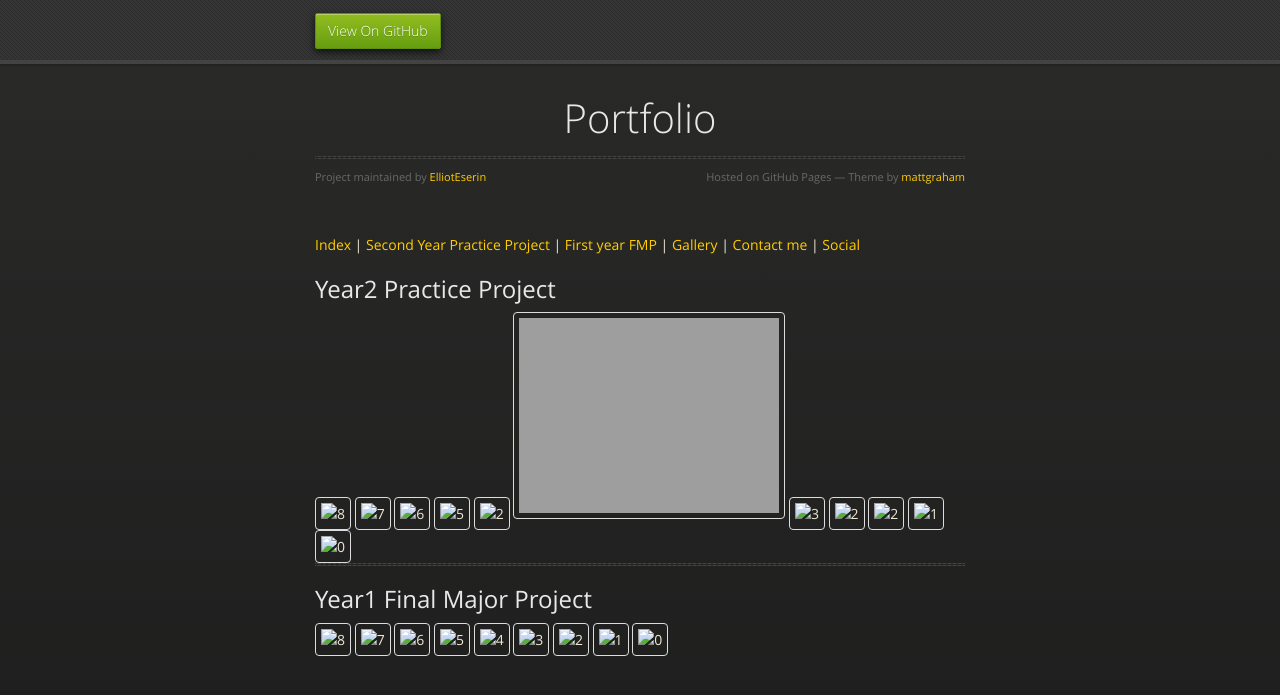
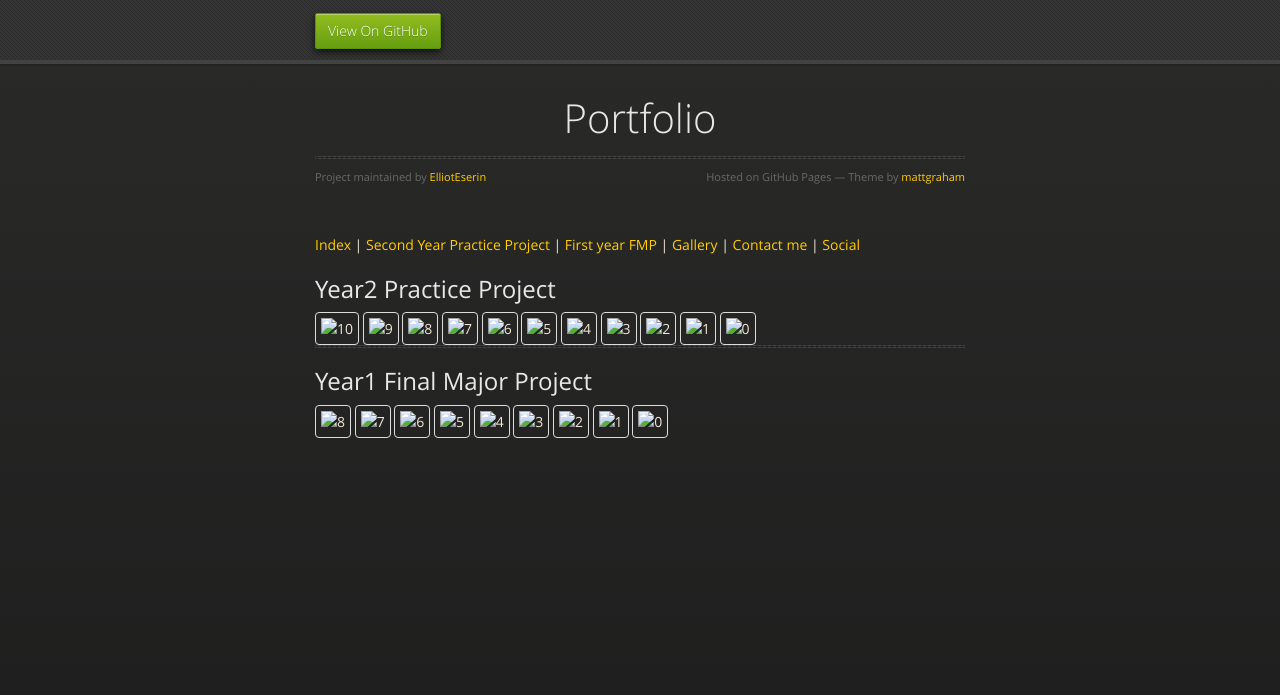
Before and after one commit to ElliotEserin/Portfolio, a Jekyll site: the page built from gallery.md, in a window 1280 px wide. Shown: the top 695 px of the page. Built offline with Jekyll 4.4.1, drawn with Linux system fonts in a browser that asks for light colours; our own code applies the rules of GitHub Pages for plain Markdown files; the repository's description, which GitHub fills in, is left out.

Commit message:
Update gallery.md

```diff
--- a/gallery.md
+++ b/gallery.md
@@ -11,14 +11,14 @@
 </head>
 <body>
 <h2>Year2 Practice Project</h2>
-<img src="https://ellioteserin.github.io/portfolio/assets/images/Year2 Practice/finished5.JPG" alt="8" style="width:40%">
-<img src="https://ellioteserin.github.io/portfolio/assets/images/Year2 Practice/Photo0.png" alt="7" style="width:40%">
-<img src="https://ellioteserin.github.io/portfolio/assets/images/Year2 Practice/Capture.JPG" alt="6" style="width:40%">
-<img src="https://ellioteserin.github.io/portfolio/assets/images/Year2 Practice/Finished1.JPG" alt="5" style="width:40%">
-<img src="https://ellioteserin.github.io/portfolio/assets/images/Year2 Practice/CaptureCode.JPG" alt="2" style="width:40%">
-<img src="https://ellioteserin.github.io/portfolio/assets/images/Year2 Practice/week4" alt="4" style="width:40%">
-<img src="https://ellioteserin.github.io/portfolio/assets/images/Year2 Practice/week3 2.png" alt="3" style="width:40%">
-<img src="https://ellioteserin.github.io/portfolio/assets/images/Year2 Practice/week3 1.png" alt="2" style="width:40%">
+<img src="https://ellioteserin.github.io/portfolio/assets/images/Year2 Practice/finished4.JPG" alt="10" style="width:40%">
+<img src="https://ellioteserin.github.io/portfolio/assets/images/Year2 Practice/Photo0.png" alt="9" style="width:40%">
+<img src="https://ellioteserin.github.io/portfolio/assets/images/Year2 Practice/Capture.JPG" alt="8" style="width:40%">
+<img src="https://ellioteserin.github.io/portfolio/assets/images/Year2 Practice/finished1.JPG" alt="7" style="width:40%">
+<img src="https://ellioteserin.github.io/portfolio/assets/images/Year2 Practice/CaptureCode.JPG" alt="6" style="width:40%">
+<img src="https://ellioteserin.github.io/portfolio/assets/images/Year2 Practice/week4.png" alt="5" style="width:40%">
+<img src="https://ellioteserin.github.io/portfolio/assets/images/Year2 Practice/week3 2.png" alt="4" style="width:40%">
+<img src="https://ellioteserin.github.io/portfolio/assets/images/Year2 Practice/week3 1.png" alt="3" style="width:40%">
 <img src="https://ellioteserin.github.io/portfolio/assets/images/Year2 Practice/CaptureShader.JPG" alt="2" style="width:40%">
 <img src="https://ellioteserin.github.io/portfolio/assets/images/Year2 Practice/week2.JPG" alt="1" style="width:40%">
 <img src="https://ellioteserin.github.io/portfolio/assets/images/Year2 Practice/week1.JPG" alt="0" style="width:40%">
```
